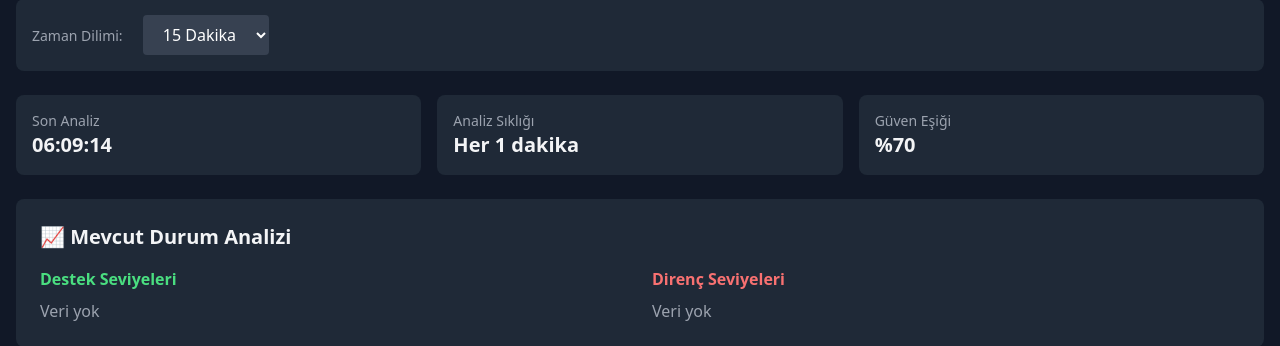
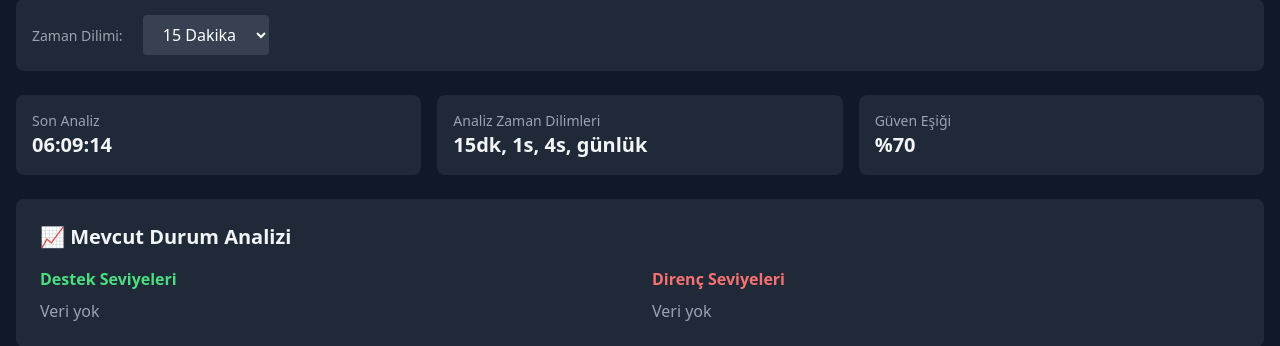
Before and after one commit to sezginpak/gold-price-analyzer, a FastAPI app: page /analysis in a window 1280 px wide. Shown: the part 146-492 px from the top of the page. Run offline with FastAPI, Linux system fonts and the light colour scheme; data that the repository does not hold is empty; some libraries are stand-ins or nearby versions.

Commit message:
Fix analysis interval display in UI
- Show actual analysis timeframes (15m, 1h, 4h, daily) instead of collection interval
- Update API to return all analysis intervals
- Change label to 'Analiz Zaman Dilimleri' for clarity

🤖 Generated with [Claude Code](https://claude.ai/code)

Co-Authored-By: Claude <noreply@anthropic.com>

```diff
--- a/templates/analysis.html
+++ b/templates/analysis.html
@@ -43,8 +43,8 @@
                 <p class="text-xl font-bold" id="last-analysis-time">-</p>
             </div>
             <div class="analysis-card rounded-lg p-4">
-                <p class="text-gray-400 text-sm">Analiz Sıklığı</p>
-                <p class="text-xl font-bold" id="analysis-interval">Her 5 dakika</p>
+                <p class="text-gray-400 text-sm">Analiz Zaman Dilimleri</p>
+                <p class="text-xl font-bold" id="analysis-interval">15dk, 1s, 4s, günlük</p>
             </div>
             <div class="analysis-card rounded-lg p-4">
                 <p class="text-gray-400 text-sm">Güven Eşiği</p>
@@ -200,7 +200,13 @@
                 const response = await fetch('/api/analysis/config');
                 const config = await response.json();
 
-                document.getElementById('analysis-interval').textContent = `Her ${config.collection_interval} dakika`;
+                // Analiz sıklığını doğru göster
+                const intervals = [];
+                if (config.analysis_interval_15m) intervals.push('15dk');
+                if (config.analysis_interval_1h) intervals.push('1s');
+                if (config.analysis_interval_4h) intervals.push('4s');
+                if (config.analysis_interval_daily) intervals.push('günlük');
+                document.getElementById('analysis-interval').textContent = intervals.join(', ');
                 document.getElementById('confidence-threshold').textContent = `%${Math.round(config.min_confidence_score * 100)}`;
                 document.getElementById('lookback-period').textContent = `${config.support_resistance_lookback} mum`;
                 document.getElementById('rsi-period').textContent = config.rsi_period;
--- a/web_server.py
+++ b/web_server.py
@@ -215,6 +215,10 @@ async def get_analysis_config():
     """Analiz konfigürasyonunu döndür"""
     return {
         "collection_interval": settings.collection_interval,
+        "analysis_interval_15m": settings.analysis_interval_15m,
+        "analysis_interval_1h": settings.analysis_interval_1h,
+        "analysis_interval_4h": settings.analysis_interval_4h,
+        "analysis_interval_daily": settings.analysis_interval_daily,
         "support_resistance_lookback": settings.support_resistance_lookback,
         "rsi_period": settings.rsi_period,
         "ma_short_period": settings.ma_short_period,
```
